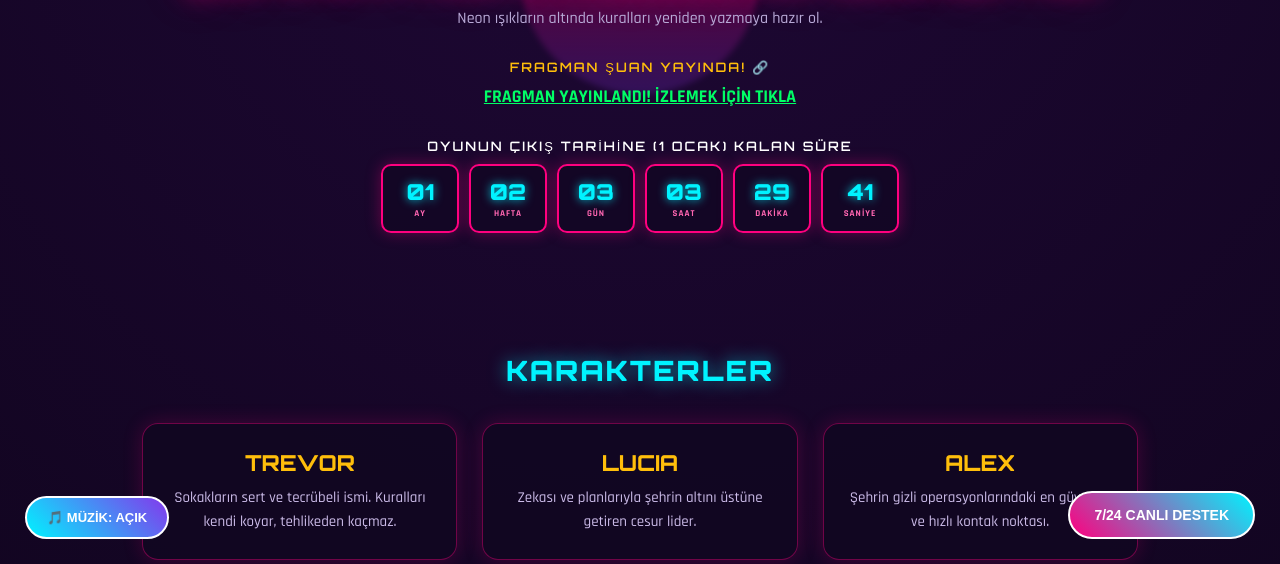
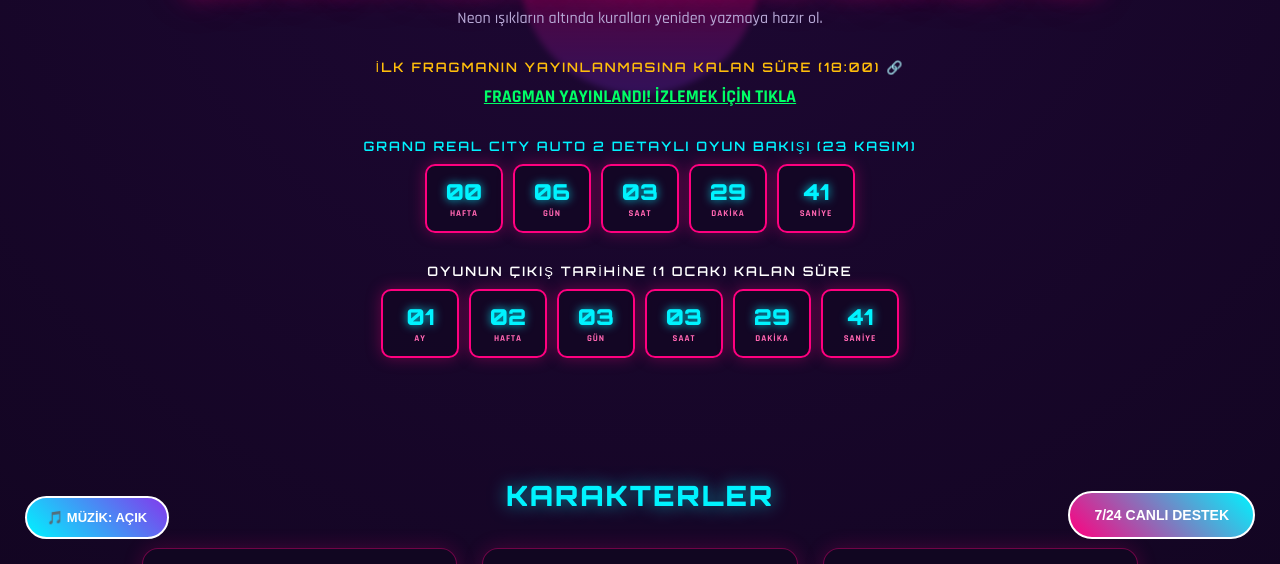
Before and after one commit to kurtmustafacan670-crypto/cybernorthgames, a plain HTML site: page index.html in a window 1280 px wide. Shown: the part 236-800 px from the top of the page. Drawn offline with Linux system fonts and the light colour scheme.

Commit message:
Add files via upload

```diff
--- a/index.html
+++ b/index.html
@@ -405,7 +405,7 @@
         <!-- 1. Geri Sayım: İlk Fragman (Bugün Saat 18:00 - Linkli Başlık) -->
         <div class="countdown-container">
             <div class="countdown-title">
-                <a href="https://www.youtube.com/watch?v=B4pyXhO2hb8" target="_blank"> FRAGMAN ŞUAN YAYINDA! 🔗</a>
+                <a href="https://www.youtube.com/watch?v=B4pyXhO2hb8" target="_blank">İLK FRAGMANIN YAYINLANMASINA KALAN SÜRE (18:00) 🔗</a>
             </div>
             <div class="countdown" id="trailerCountdown">
                 <div class="time-box"><span id="t-minutes">00</span><small>DAKİKA</small></div>
@@ -413,7 +413,19 @@
             </div>
         </div>
 
-        <!-- 2. Geri Sayım: Oyun Çıkış Tarihi (1 Ocak 00:00) -->
+        <!-- 2. Geri Sayım: Detaylı Oyun Bakışı (23 Kasım) -->
+        <div class="countdown-container">
+            <div class="countdown-title" style="color: #00f3ff;">GRAND REAL CITY AUTO 2 DETAYLI OYUN BAKIŞI (23 KASIM)</div>
+            <div class="countdown" id="overviewCountdown">
+                <div class="time-box"><span id="ov-weeks">00</span><small>HAFTA</small></div>
+                <div class="time-box"><span id="ov-days">00</span><small>GÜN</small></div>
+                <div class="time-box"><span id="ov-hours">00</span><small>SAAT</small></div>
+                <div class="time-box"><span id="ov-minutes">00</span><small>DAKİKA</small></div>
+                <div class="time-box"><span id="ov-seconds">00</span><small>SANİYE</small></div>
+            </div>
+        </div>
+
+        <!-- 3. Geri Sayım: Oyun Çıkış Tarihi (1 Ocak 00:00) -->
         <div class="countdown-container">
             <div class="countdown-title">OYUNUN ÇIKIŞ TARİHİNE (1 OCAK) KALAN SÜRE</div>
             <div class="countdown" id="releaseCountdown">
@@ -596,9 +608,11 @@
         const today = new Date();
         // 1. Fragman (Bugün 18:00)
         const trailerDate = new Date(today.getFullYear(), today.getMonth(), today.getDate(), 18, 0, 0).getTime();
-        // 2. Oyun Çıkışı (1 Ocak 2027)
+        // 2. Detaylı Oyun Bakışı (23 Kasım 2026, 00:00:00)
+        const overviewDate = new Date("November 23, 2026 00:00:00").getTime();
+        // 3. Oyun Çıkışı (1 Ocak 2027)
         const releaseDate = new Date("January 1, 2027 00:00:00").getTime();
-        // 3. Online Çıkışı (30 Haziran 2027)
+        // 4. Online Çıkışı (30 Haziran 2027)
         const onlineDate = new Date("June 30, 2027 00:00:00").getTime();
 
         setInterval(() => {
@@ -615,7 +629,24 @@
                 document.getElementById("trailerCountdown").innerHTML = "<div style='color:#00ff66; font-weight:900; font-size:18px;'><a href='https://www.youtube.com/watch?v=B4pyXhO2hb8' target='_blank' style='color:#00ff66; text-decoration:underline;'>FRAGMAN YAYINLANDI! İZLEMEK İÇİN TIKLA</a></div>";
             }
 
-            // 2. Oyun Çıkış Sayacı (Ay, Hafta, Gün, Saat, Dakika, Saniye)
+            // 2. Detaylı Oyun Bakışı Sayacı (23 Kasım - Hafta, Gün, Saat, Dakika, Saniye)
+            const overviewDiff = overviewDate - now;
+            if (overviewDiff > 0) {
+                const ovTotalSec = Math.floor(overviewDiff / 1000);
+                const ovWeeks = Math.floor(ovTotalSec / (7 * 24 * 60 * 60));
+                const ovDays = Math.floor((ovTotalSec % (7 * 24 * 60 * 60)) / (24 * 60 * 60));
+                const ovHours = Math.floor((ovTotalSec % (24 * 60 * 60)) / (60 * 60));
+                const ovMinutes = Math.floor((ovTotalSec % (60 * 60)) / 60);
+                const ovSeconds = ovTotalSec % 60;
+
+                document.getElementById("ov-weeks").innerText = String(ovWeeks).padStart(2, '0');
+                document.getElementById("ov-days").innerText = String(ovDays).padStart(2, '0');
+                document.getElementById("ov-hours").innerText = String(ovHours).padStart(2, '0');
+                document.getElementById("ov-minutes").innerText = String(ovMinutes).padStart(2, '0');
+                document.getElementById("ov-seconds").innerText = String(ovSeconds).padStart(2, '0');
+            }
+
+            // 3. Oyun Çıkış Sayacı (Ay, Hafta, Gün, Saat, Dakika, Saniye)
             const releaseDiff = releaseDate - now;
             if (releaseDiff > 0) {
                 const totalSec = Math.floor(releaseDiff / 1000);
@@ -627,7 +658,7 @@
                 document.getElementById("r-seconds").innerText = String(totalSec % 60).padStart(2, '0');
             }
 
-            // 3. Online Modu Çıkış Sayacı (30 Haziran - Ay, Gün, Saat, Dakika, Saniye)
+            // 4. Online Modu Çıkış Sayacı (30 Haziran - Ay, Gün, Saat, Dakika, Saniye)
             const onlineDiff = onlineDate - now;
             if (onlineDiff > 0) {
                 const oTotalSec = Math.floor(onlineDiff / 1000);
```
